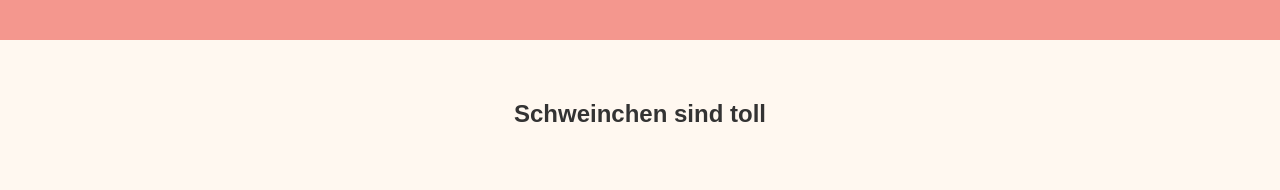
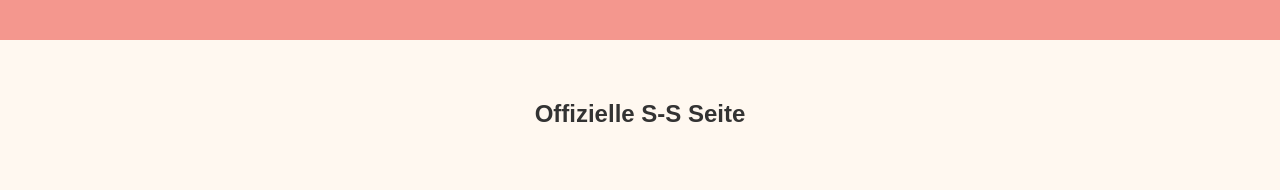
Before and after one commit to schweinchenwebsite/schweinchenwebsite.github.io, a plain HTML site: page index.html in a window 1280 px wide. Shown: the top 190 px of the page. Drawn offline with Linux system fonts and the light colour scheme.

Commit message:
Änderung 8

```diff
--- a/index.html
+++ b/index.html
@@ -50,7 +50,7 @@
     </header>
 
     <main>
-        <h2>Schweinchen sind toll</h2>
+        <h2>Offizielle S-S Seite</h2>
         <p></p>
     </main>
 
```
